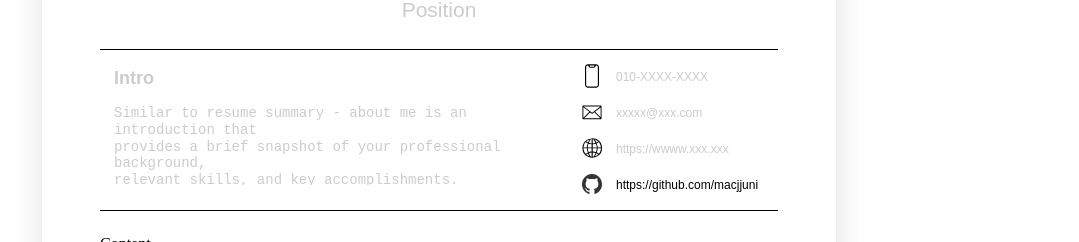
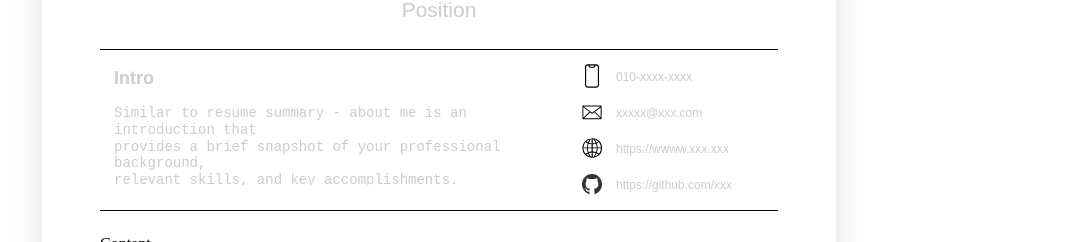
Before and after one commit to macjjuni/simple-resume, a Next.js app: page / in a window 1280 px wide. Shown: the part 121-363 px from the top of the page, without its empty margins (201-1280 px from the left). Built offline with nearby package versions, Linux system fonts and the light colour scheme.

Commit message:
trivial. contact input placeholder 수정

```diff
--- a/src/components/input/intro/github/github.tsx
+++ b/src/components/input/intro/github/github.tsx
@@ -7,7 +7,7 @@ import '@/components/input/intro/intro.common.scss';
 
 function Github() {
 
-    const [value, setValue] = useState('https://github.com/macjjuni');
+    const [value, setValue] = useState('');
 
     const onChange = useCallback((e: ChangeEvent<HTMLInputElement>) => {
         setValue((e.target as HTMLInputElement).value);
--- a/src/components/input/intro/phone/phone.tsx
+++ b/src/components/input/intro/phone/phone.tsx
@@ -17,7 +17,7 @@ function Phone() {
         <div className="simple-resume__contact__item__container">
             <IphoneSvg/>
             <ResumeInput className={'simple-resume__contact__item__input'} value={value} onChange={onChange}
-                         placeholder={'010-XXXX-XXXX'} fontSize={12}/>
+                         placeholder={'010-xxxx-xxxx'} fontSize={12}/>
         </div>
     );
 };
```
